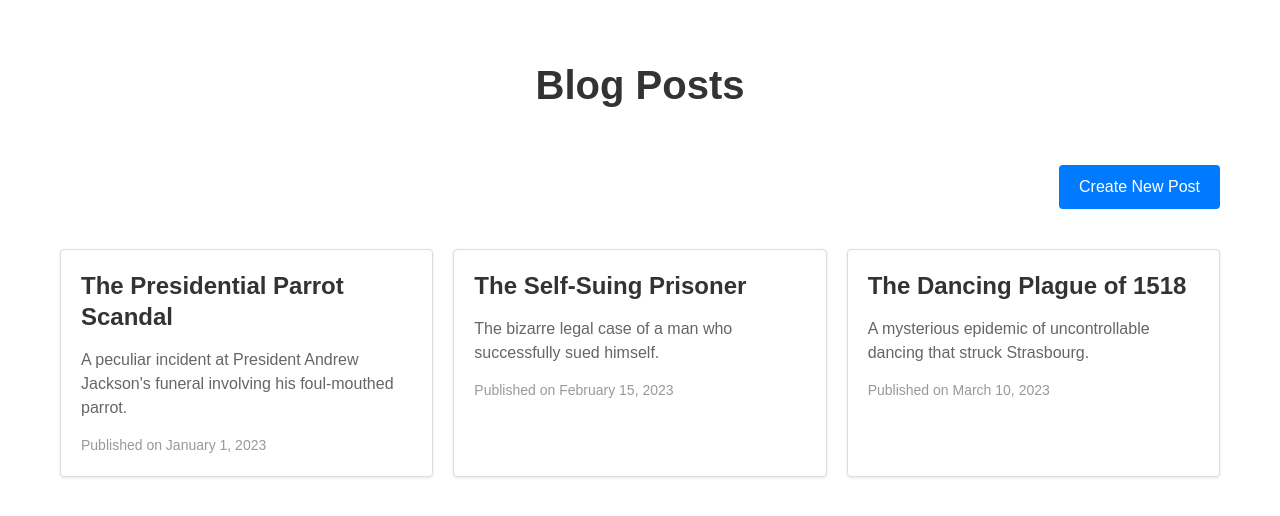
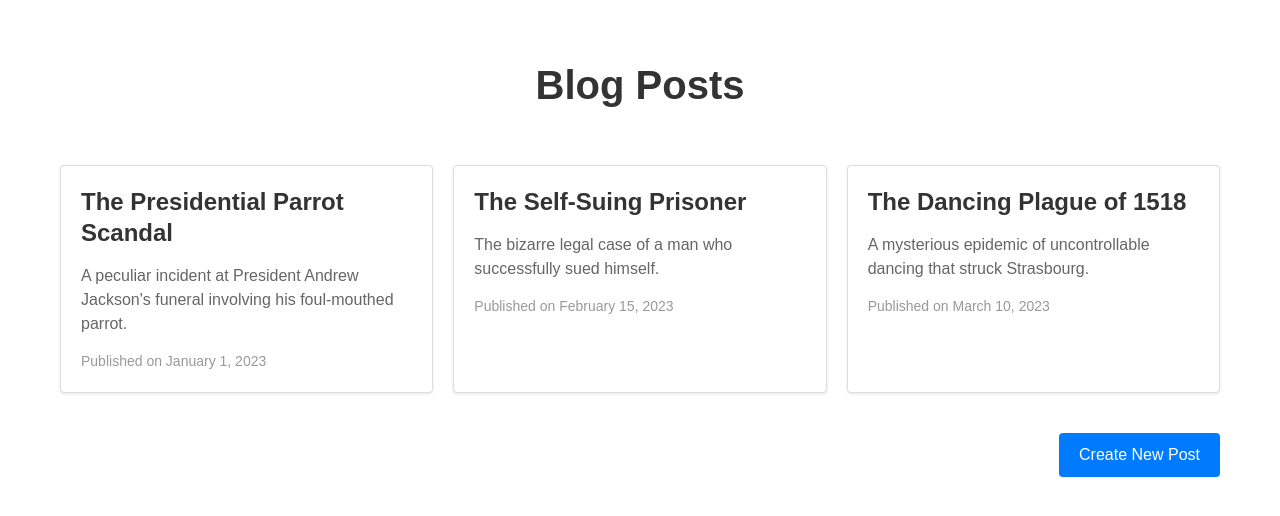
Before and after one commit to stef-writes/ReactBlog, a React (Vite) app: page / in a window 1280 px wide. Shown: the top 516 px of the page. Built offline with nearby package versions, Linux system fonts and the light colour scheme.

Commit message:
fix: resolve casing issues and remove unused id prop

```diff
--- a/src/react-components/BlogList/BlogPostList.jsx
+++ b/src/react-components/BlogList/BlogPostList.jsx
@@ -1,6 +1,6 @@
 import React from 'react';
 import { Link } from 'react-router-dom';
-import BlogPostItem from '../blogPost/BlogPostItem';  // Child component -> renders single post
+import BlogPostItem from '../BlogPost/BlogPostItem';  // Child component -> renders single post
 import styles from './BlogPostList.module.css';  // Scoped CSS -> prevents style conflicts
 
 const BlogPostList = ({ posts }) => {  // Destructured props from App.jsx
@@ -10,9 +10,6 @@ const BlogPostList = ({ posts }) => {  // Destructured props from App.jsx
 
   return (
     <div>
-      <div className={styles.header}>
-        <Link to="/create" className={styles.createButton}>Create New Post</Link>
-      </div>
       <div className={styles.blogPostList}>  {/* Grid container -> responsive layout */}
         {posts.map((post) => (  // Transform data -> BlogPostItem components
           <BlogPostItem
@@ -21,9 +18,12 @@ const BlogPostList = ({ posts }) => {  // Destructured props from App.jsx
             title={post.title}
             summary={post.summary}
             date={post.date}
-            url={post.url}
+            url={`/posts/${post.id}`}
           />
         ))}
+      </div>
+      <div className={styles.header}>
+        <Link to="/create" className={styles.createButton}>Create New Post</Link>
       </div>
     </div>
   );
--- a/src/react-components/BlogPost/BlogPostItem.jsx
+++ b/src/react-components/BlogPost/BlogPostItem.jsx
@@ -1,7 +1,7 @@
 import { Link } from 'react-router-dom';  // Client-side navigation component
 import styles from './BlogPostItem.module.css';  // Scoped CSS -> prevents style conflicts
 
-const BlogPostItem = ({ id, title, summary, date, url }) => {  // Destructured props from BlogPostList
+const BlogPostItem = ({ title, summary, date, url }) => {  // Destructured props from BlogPostList
     const formattedDate = new Date(date).toLocaleDateString('en-US', {  // Format ISO date -> readable string
       year: 'numeric',
       month: 'long',
```
